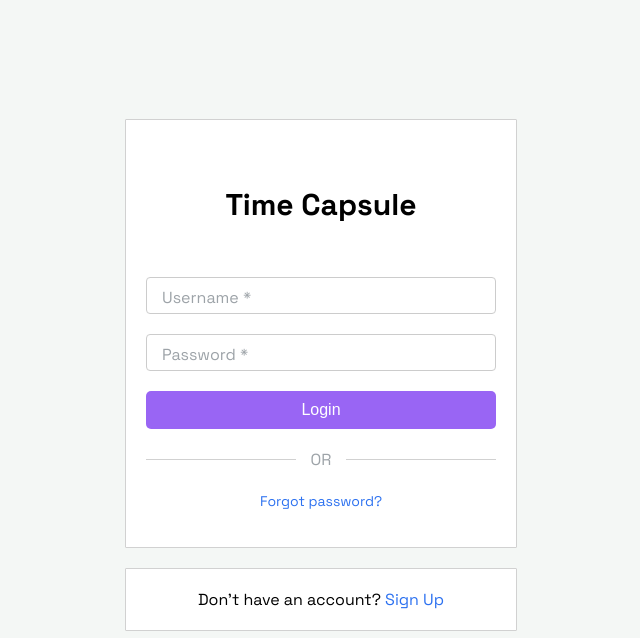
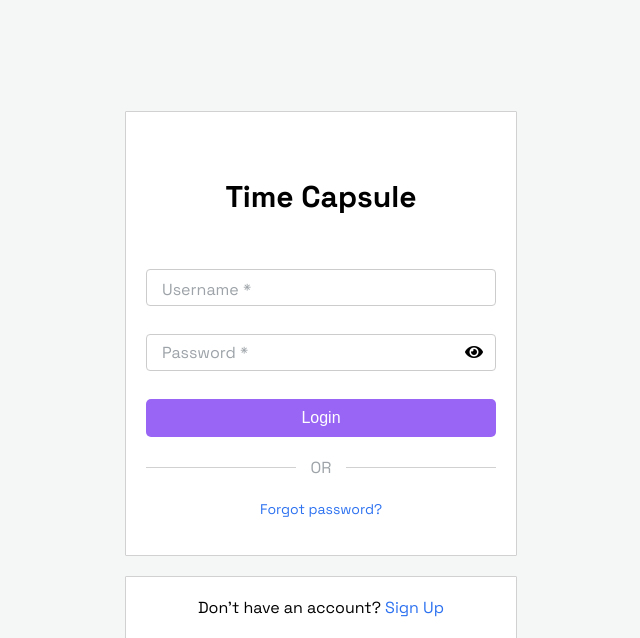
Before and after one commit to Harishcruise/TimeCapsule, a Django app: page /login/ in a window 1280 px wide. Shown: the top 638 px of the page, without its empty margins (504-1144 px from the left). Run offline with Django 5.2, Linux system fonts and the light colour scheme.

Commit message:
hiding password and also adding show password

```diff
--- a/AuthenticationSystem/forms.py
+++ b/AuthenticationSystem/forms.py
@@ -1,6 +1,6 @@
 from django import forms
 
 
-class CustomSigninForm(forms.Form):
+class CustomLoginForm(forms.Form):
     username = forms.CharField(widget=forms.TextInput(attrs={'class': 'form-input'}))
     password = forms.CharField(widget=forms.PasswordInput(attrs={'class': 'form-input'}))
--- a/AuthenticationSystem/views.py
+++ b/AuthenticationSystem/views.py
@@ -1,12 +1,12 @@
 from django.shortcuts import render, redirect
 from django.contrib.auth import authenticate, login, logout
 from django.contrib import messages
-from .forms import CustomSigninForm
+from .forms import CustomLoginForm
 
 
 def user_login(request):
     if request.method == 'POST':
-        form = CustomSigninForm(request.POST)
+        form = CustomLoginForm(request.POST)
         if form.is_valid():
             username = form.cleaned_data['username']
             password = form.cleaned_data['password']
@@ -16,8 +16,9 @@
                 return redirect('TimeCapsuleManagement:home')
             else:
                 messages.error(request, 'Invalid username or password')
+                return redirect('AuthenticationSystem:user_login')
     else:
-        form = CustomSigninForm()
+        form = CustomLoginForm()
     return render(request, 'user_login.html', {'form': form})
 
 
--- a/static/css/user_login.css
+++ b/static/css/user_login.css
@@ -81,6 +81,10 @@
     color: var(--text-grey-color);
 }
 
+#passwordBlock .form-label {
+    top: 16px;
+}
+
 .form-input {
     width: 100%;
     padding: 10px 12px;
@@ -99,6 +103,13 @@
 .form-field-container.active .form-label,
 .form-input:focus + .form-label {
     top: -8px;
+    font-size: 0.75em;
+    color: var(--form-label-blue-color);
+}
+
+.password-container.active .form-label,
+.password-container .form-input:focus + .form-label {
+    top: 0 !important;
     font-size: 0.75em;
     color: var(--form-label-blue-color);
 }
@@ -146,3 +157,23 @@
     text-decoration: none;
     color: var(--text-blue-color);
 }
+
+/* Ensure the container is positioned relatively to position the icon inside it */
+.password-container {
+    position: relative;
+    display: flex;
+    align-items: center;
+}
+
+/* Style the password input to take up the full width minus some space for the icon */
+.password-container input[type="password"] {
+    width: calc(100% - 30px); /* Adjust the subtracted value based on the size of your icon */
+    flex-grow: 1;
+}
+
+/* Position the icon within the container, to the right */
+.password-container .toggle-password {
+    position: absolute;
+    right: 12px; /* Adjust based on your design needs */
+    cursor: pointer;
+}
--- a/static/javascript/user_login.js
+++ b/static/javascript/user_login.js
@@ -0,0 +1,12 @@
+document.addEventListener("DOMContentLoaded", function() {
+    // Toggle password visibility
+    document.querySelector('.toggle-password').addEventListener('click', function(e) {
+        // toggle the type attribute
+        const passwordField = document.querySelector('#id_password');
+        const type = passwordField.getAttribute('type') === 'password' ? 'text' : 'password';
+        passwordField.setAttribute('type', type);
+
+        // toggle the eye / eye slash icon
+        this.classList.toggle('fa-eye-slash');
+    });
+});
--- a/templates/user_login.html
+++ b/templates/user_login.html
@@ -3,13 +3,17 @@
 <head>
     <meta charset="UTF-8">
     <title>Time Capsule - Login</title>
+    <link href="https://cdnjs.cloudflare.com/ajax/libs/font-awesome/5.15.1/css/all.min.css" rel="stylesheet">
     <link rel="stylesheet" href="../static/css/base.css">
     <link rel="stylesheet" href="../static/css/messages/messages.css">
     <link rel="stylesheet" href="../static/css/button/button.css">
     <link rel="stylesheet" href="../static/css/user_login.css">
     <script src="../static/javascript/my_capsules.js"></script>
+    <script src="../static/javascript/user_login.js"></script>
 </head>
 <body>
+    <!-- message -->
+    {% include "components/messages/messages.html" with message_length=3 %}
     <div class="modal-form-container">
         <div class="container">
             <div class="left-content">
@@ -24,12 +28,13 @@
                         <form method="post" action="{% url 'AuthenticationSystem:user_login' %}">
                             {% csrf_token %}
                             <div class="form-field-container" id="usernameBlock">
-                                <label for="id_username" class="form-label">Username *</label>
+                                <label for="id_username" class="form-label" id="usernameLabel">Username *</label>
                                 {{ form.username }}
                             </div>
-                            <div class="form-field-container" id="passwordBlock">
-                                <label for="id_password" class="form-label">Password *</label>
+                            <div class="form-field-container password-container" id="passwordBlock">
+                                <label for="id_password" class="form-label" id="passwordLabel">Password *</label>
                                 {{ form.password }}
+                                <span toggle="#password-field" class="fa fa-fw fa-eye field-icon toggle-password"></span>
                             </div>
                              <div class="button-section">
                                 {% include 'components/buttons/button.html' with button_text="Login" button_type="submit" button_id="login-button" button_class="primary-button" %}
```
Also changed, not shown: db.sqlite3.
